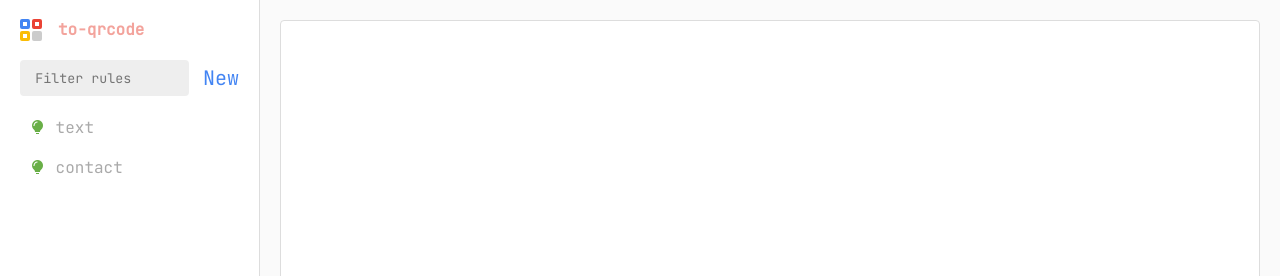
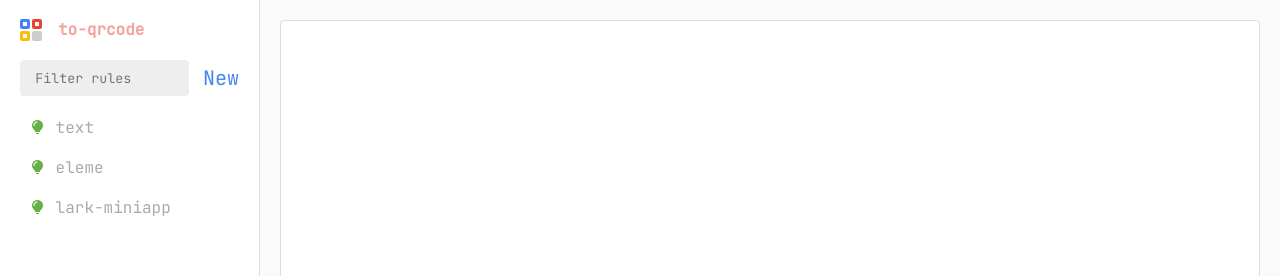
Before and after one commit to ioslh/to-qrcode, a Vue app: page /rules/1 in a window 1280 px wide. Shown: the top 276 px of the page. Built offline with nearby package versions, Linux system fonts and the light colour scheme; a small style sheet from the web is missing.

Commit message:
feat: builtin rules

```diff
--- a/src/shared/builtin.ts
+++ b/src/shared/builtin.ts
@@ -49,14 +49,52 @@ export default [
   defineRule((i: Input) => {
       return i.text
   })`,
-    params: [],
     builtin: true,
   },
   {
-    name: 'contact',
-    desc: 'Convert contact vcard to qrcode',
-    func: '',
-    params: [],
-    builtin: true,
+    name: 'eleme',
+    desc: 'Eleme app scheme',
+    func: `interface Input {
+      url: string
+  }
+
+  defineRule((i: Input) => {
+      return \`eleme://web?url=\${encodeURIComponent(i.url)}\`
+  })`,
+  builtin: true,
+  },
+  {
+    name: 'lark-miniapp',
+    desc: '打开一个飞书小程序或者小程序中的一个页面',
+    func: `interface Params {
+      /** @label appid */
+      /** @desc 小程序 appid  */
+      appId: string
+      /** @label 启动模式 */
+      /** @desc 小程序启动模式 */
+      mode: 'sidebar-semi' | 'appCenter' | 'window' | 'window-semi'
+      /** @label 	页面 */
+      /** @desc 需要跳转的页面路径，如 pages/index */
+      path?: string
+      /** @label 页面参数  */
+      /** @desc 路径后的参数，如 a=b */
+      pathQuery?: string
+  }
+
+  defineRule((p: Params) => {
+      let path = ''
+      if (p.path) {
+          path = p.path
+          if (p.pathQuery) {
+              path += \`?\${p.pathQuery}\`
+          }
+      }
+      if (path) {
+          path = \`&path=\${encodeURIComponent(path)}\`
+      }
+
+      return \`https://applink.feishu.cn/client/mini_program/open?appId=\${p.appId}&mode=\${encodeURIComponent(p.mode)}\${path}\`
+  })`,
+    builtin: true
   },
 ] as Rule[]
--- a/vite.config.ts
+++ b/vite.config.ts
@@ -26,9 +26,5 @@ export default defineConfig({
     alias: {
       '@': '/src'
     }
-  },
-  server: {
-    port: 443,
-    https: true
   }
 })
```
